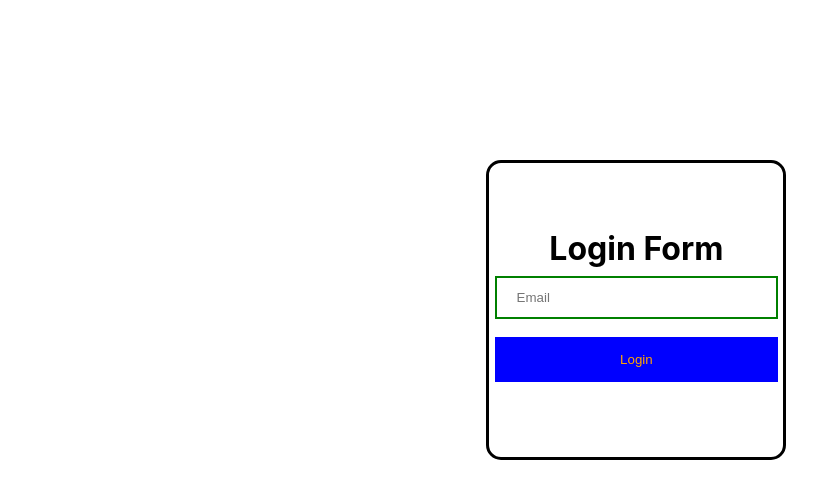
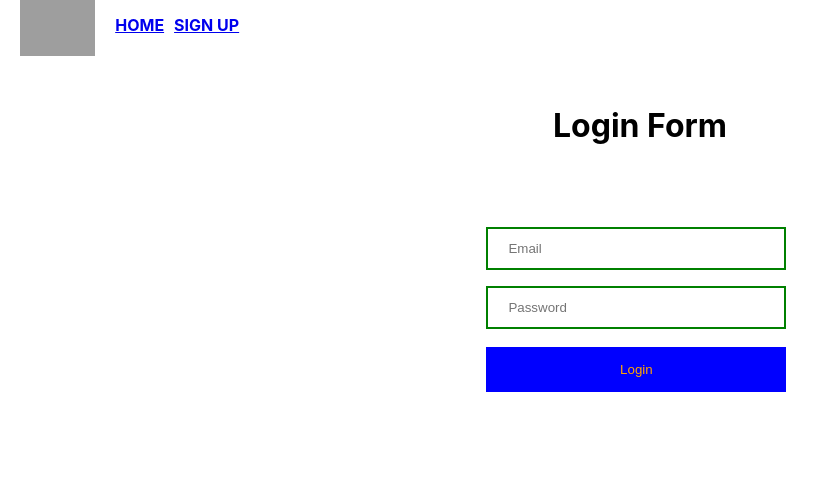
Before and after one commit to developerashish02/full-stack-linkedin-clone, a React (Create React App) app: page / in a window 1280 px wide. Shown: the top 498 px of the page, without its empty margins (0-829 px from the left). Built offline with nearby package versions, Linux system fonts and the light colour scheme; grey boxes are pictures that could not be loaded; the HTML template or start-up script is replaced by a standard one.

Commit message:
Add email and password authentication

```diff
--- a/src/App.js
+++ b/src/App.js
@@ -6,6 +6,7 @@ import "./styles/login.css";
 import Search from "./components/Search";
 import Form from "./components/Form";
 import { SignUp } from "./components/SignUp";
+import Navbar from "./components/Navbar";
 function App() {
 	// user details
 	const userData = [
@@ -32,6 +33,7 @@ function App() {
 	return (
 		<div className="App">
 			<BrowserRouter>
+				<Navbar />
 				<Routes>
 					<Route exact path="/" element={<Login userData={userData} />} />
 					<Route exact path="/main" element={<Main />} />
--- a/src/components/Navbar.js
+++ b/src/components/Navbar.js
@@ -1,9 +1,29 @@
-import React from 'react'
+import React from "react";
+import { Link } from "react-router-dom";
+import "../styles/Navbar.css";
 
 function Navbar() {
-  return (
-    <div>Navbar</div>
-  )
+	return (
+		<div id="Navbar">
+			<div className="Navbar__img">
+				<img
+					src="https://www.socialmediabutterflyblog.com/wp-content/uploads/sites/567/2019/02/linkedin.jpg"
+					alt="Navbar-logo"
+				/>
+			</div>
+
+			<div className="Navbar__login">
+				<ul>
+					<Link to="/">
+						<li className="navbar__list">Home</li>
+					</Link>
+					<Link to="/signup">
+						<li className="navbar__list">Sign Up</li>
+					</Link>
+				</ul>
+			</div>
+		</div>
+	);
 }
 
-export default Navbar
+export default Navbar;
--- a/src/components/SignUp.js
+++ b/src/components/SignUp.js
@@ -59,7 +59,7 @@ export const SignUp = (props) => {
 	return (
 		<div className="container">
 			<form>
-				<h1 style={{ marginTop: "150px" }}>Sign Up </h1>
+				<h1 style={{ marginTop: "100px" }}>Sign Up </h1>
 				<div id="signup__form">
 					<input
 						type="text"
--- a/src/components/login.js
+++ b/src/components/login.js
@@ -7,57 +7,76 @@ const Login = (props) => {
 	const userData = [
 		{
 			email: "ashugaikwad11@gmail.com",
-			name: "Ashish Gaikwad",
-			address: "pune",
+			password: "ashish1",
 		},
 		{
 			email: "rohitgaikwad11@gmail.com",
-			name: "rohit Gaikwad",
-			address: "pune",
+			password: "rohit1",
 		},
 		{
 			email: "rahulgaikwad11@gmail.com",
-			name: "rahul Gaikwad",
-			address: "pune",
+			password: "rahul1",
 		},
 	];
-	const [email, setEmail] = useState("");
+
+	// credentail
+	const [credential, setcredential] = useState({
+		email: "",
+		password: "",
+	});
+
+	// Navigate to signup page if user is not registed
 	let navigate = useNavigate();
 	// handle submit
 	const handleSubmit = (e) => {
 		e.preventDefault();
-		if (email === "") {
-			navigate("/from");
-			alert("email not should be empty");
-			return;
-		}
+		console.log(credential);
 
-		let checkExist = userData.find((e) => e.email === email);
-		console.log(checkExist);
-		if (!checkExist) {
-			alert("This email is not register sing in first ");
-			navigate("/signup");
-			return;
-		} else {
-			navigate("/form");
+		setcredential({
+			email: "",
+			password: "",
+		});
+
+		for (let index = 0; index < userData.length; index++) {
+			if (
+				userData[index].email === credential.email &&
+				userData[index].password === credential.password
+			) {
+				navigate("/form");
+				return;
+			} else {
+				alert("Pls Enter Valide Credential");
+				return;
+			}
 		}
 	};
+
 	// handle image
 	const onChnage = (e) => {
-		setEmail(e.target.value);
+		setcredential({ ...credential, [e.target.name]: e.target.value });
 	};
 	return (
 		<div id="login">
+			<h1 style={{ marginTop: "50px", textAlign: "center" }}>Login Form </h1>
 			<form id="login__form">
 				<div className="login__container">
-					<h1>Login Form </h1>
 					<input
 						type="email"
 						placeholder="Email"
 						required
 						id="email"
 						name="email"
+						value={credential.email}
 						onChange={onChnage}
+					/>
+					<input
+						type="password"
+						placeholder="Password"
+						required
+						id="password"
+						name="password"
+						onChange={onChnage}
+						value={credential.password}
 					/>
 					<button id="login__btn" type="submit" onClick={handleSubmit}>
 						Login
--- /dev/null
+++ b/src/styles/Navbar.css
@@ -0,0 +1,34 @@
+#Navbar {
+	display: flex;
+	background-color: #ffffffdd;
+}
+
+.Navbar__img {
+	height: 3.5rem;
+	width: 100%;
+}
+
+.Navbar__img > img {
+	height: 100%;
+	width: auto;
+	margin-left: 20px;
+}
+
+.Navbar__login {
+	position: absolute;
+	left: 9%;
+}
+
+.Navbar__login > ul {
+	list-style: none;
+	display: flex;
+}
+
+.navbar__list {
+	margin-top: 15px;
+	margin-right: 10px;
+	font-weight: bold;
+	cursor: pointer;
+	text-transform: uppercase;
+	list-style: none;
+}
--- a/src/styles/login.css
+++ b/src/styles/login.css
@@ -12,7 +12,7 @@
 /* login form */
 
 #login__form {
-	border: 3px solid black;
+	/* border: 3px solid black; */
 	border-radius: 15px;
 	height: 300px;
 	width: 300px;
```
